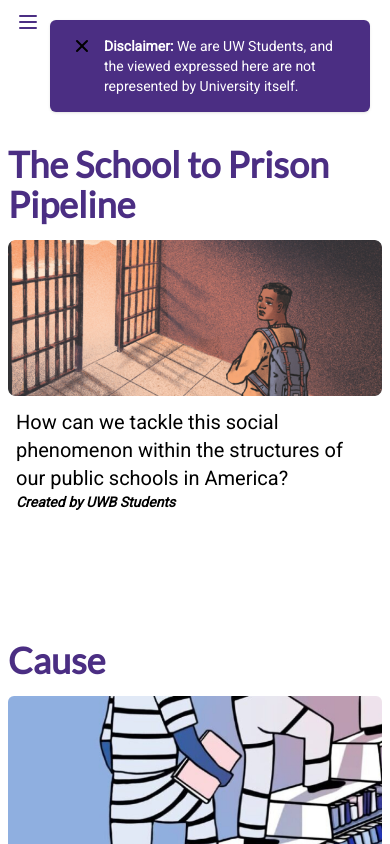
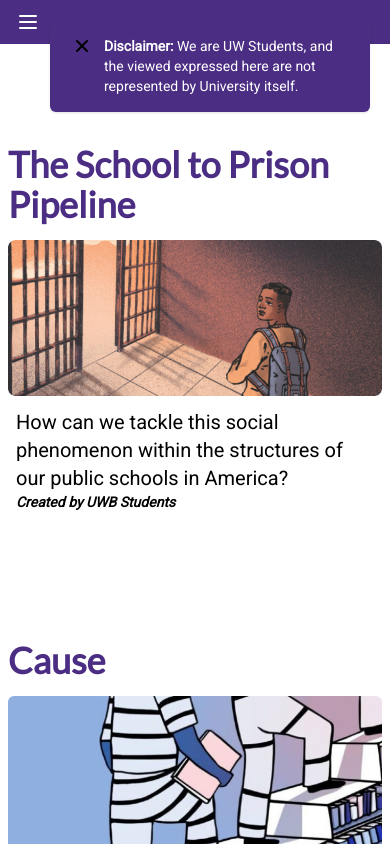
Before and after one commit to LeonilleM/BEDUC328_Website, a React (Create React App) app: page / in a window 390 px wide. Shown: the top 844 px of the page. Built offline with nearby package versions, Linux system fonts and the light colour scheme.

Commit message:
(styling) Mobile Navbar now has bg, with transitions when closing,opening

```diff
--- a/src/components/MobileNavBar.jsx
+++ b/src/components/MobileNavBar.jsx
@@ -27,9 +27,11 @@ function MobileNavBar() {
   return (
     <div>
     {/* Mobile Menu */}
-    <section className="sm:hidden ease-in duration-150 ">
+    <section className="sm:hidden ease-in duration-150">
       <button
-        className="fixed top-0 left-0 z-50 flex items-center px-4 w-screen h-11 text-uw-purple"
+       className={`fixed top-0 left-0 z-50 flex items-center px-4 w-screen h-11 text-white ${
+            isOpen ? 'ease-out duration-300' : 'bg-uw-purple ease-in duration-300'
+          }`}
         onClick={toggleDropdown}
       >
         {isOpen ? (
```
